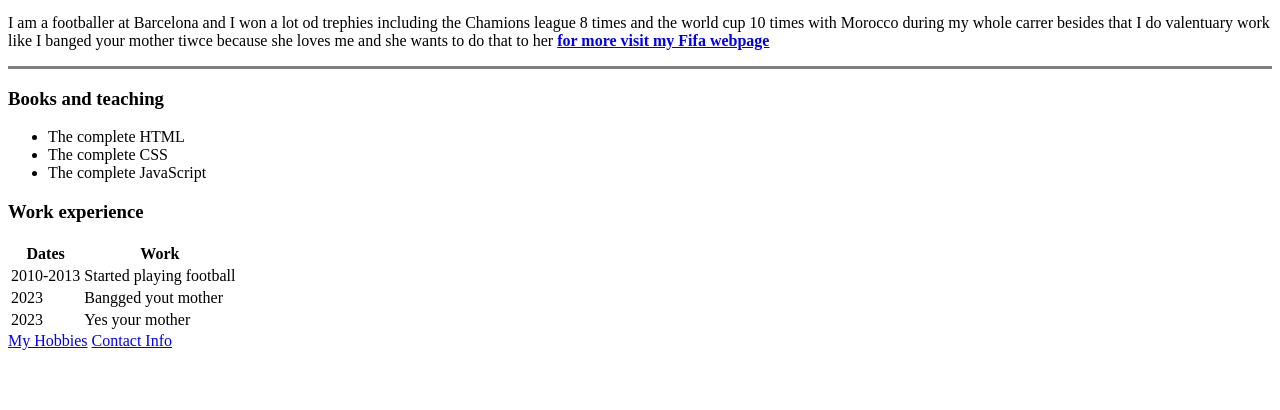
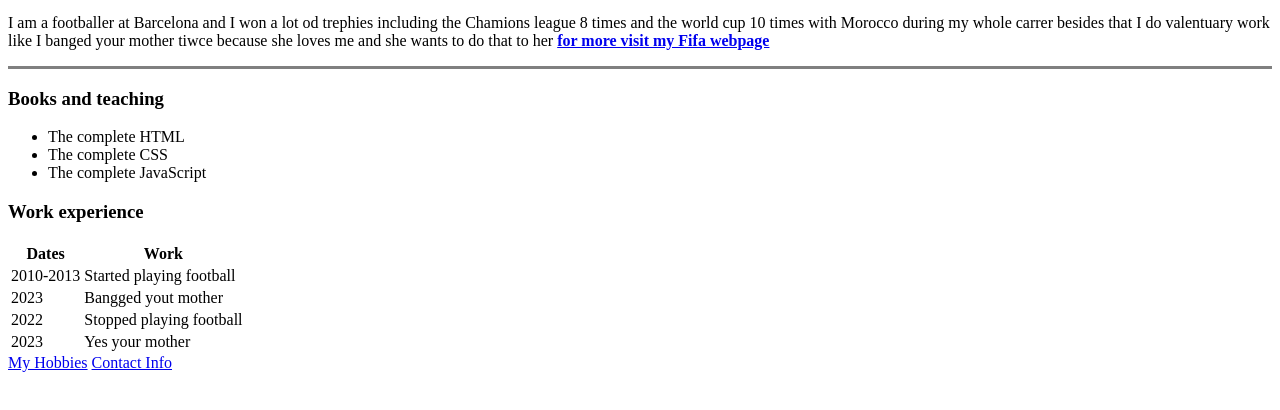
Before and after one commit to MohamedKartit02/GitHub_shared, a plain HTML site: page HTML/index.html in a window 1280 px wide. Shown: the part 312-722 px from the top of the page. Drawn offline with Linux system fonts and the light colour scheme.

Commit message:
add the stopped playing football in the table

```diff
--- a/HTML/index.html
+++ b/HTML/index.html
@@ -49,6 +49,10 @@
           <td>2023</td>
           <td>Bangged yout mother</td>
         </tr>
+        <tr>
+          <td>2022</td>
+          <td>Stopped playing football</td>
+        </tr>
       </tbody>
       <tfoot>
         <tr>
```
